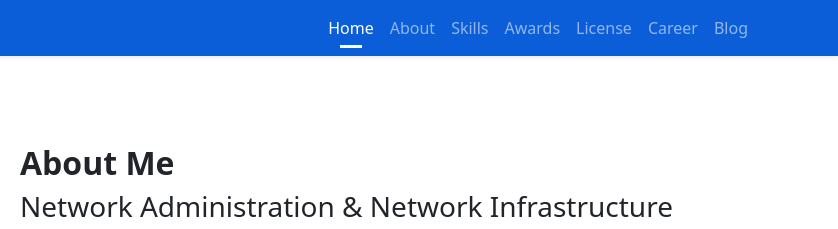
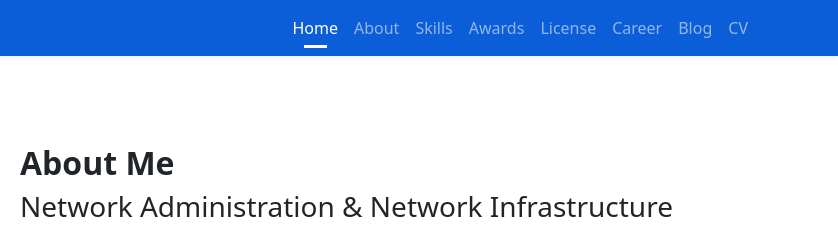
Before and after one commit to ptrandri/andriptr.github.io, a plain HTML site: page index.html in a window 1280 px wide. Shown: the top 229 px of the page, 442-1280 px from the left. Drawn offline with nearby package versions, Linux system fonts and the light colour scheme.

Commit message:
add new cv page rev2

```diff
--- a/index.html
+++ b/index.html
@@ -55,6 +55,7 @@
             <a class="nav-link" href="#license">License</a>
             <a class="nav-link" href="#resume">Career</a>
             <a class="nav-link" href="http://ptrandri.rf.gd/">Blog</a>
+            <a class="nav-link" href="./CV/index.html">CV</a>
           </div>
         </div>
       </div>
```
Also changed, not shown: CV/index.html (+1 -0 lines).
